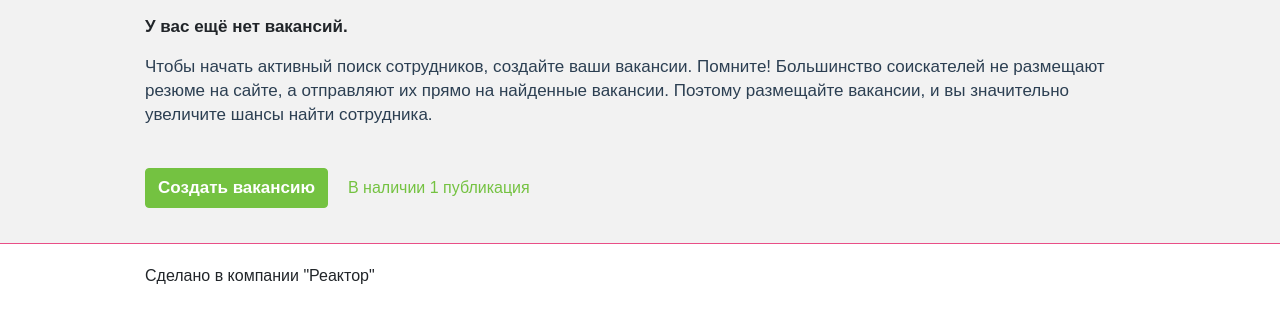
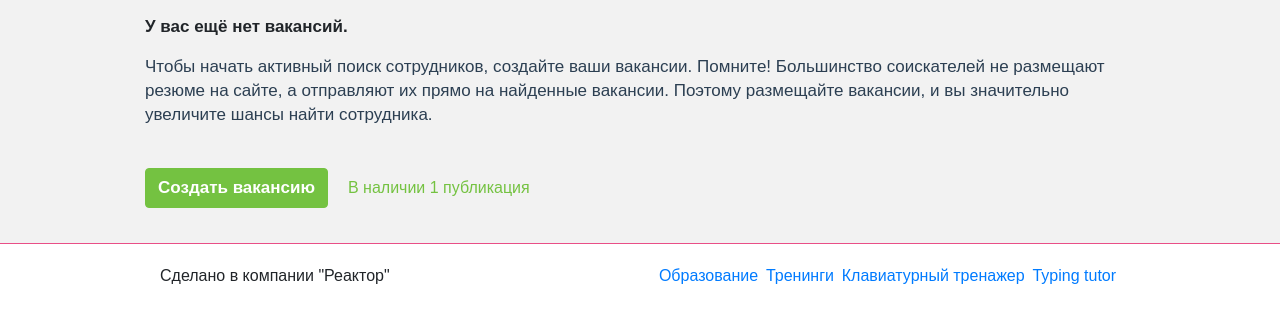
Before and after one commit to Navi-coM/reactor_test, a website: page app/index.html in a window 1280 px wide. Shown: the part 236-558 px from the top of the page. Drawn offline with Linux system fonts and the light colour scheme.

Commit message:
dev footer

```diff
--- a/app/index.html
+++ b/app/index.html
@@ -87,8 +87,16 @@
     <footer classs="footer">
       <div class="container">
         <div class="row">
-          <div class="footer-content">
+          <div class="col-lg-4 footer-content">
             Сделано в компании "Реактор"
+          </div>
+          <div class="col-lg-6 ml-auto">
+            <ul class="d-flex flex-column flex-md-row justify-content-md-around justify-content-between">
+              <li><a href="#">Образование</a></li>
+              <li><a href="#">Тренинги</a></li>
+              <li><a href="#">Клавиатурный тренажер</a></li>
+              <li><a href="#">Typing tutor</a></li>
+            </ul>
           </div>
         </div>
       </div>
--- a/gulpfile.js
+++ b/gulpfile.js
@@ -3,7 +3,8 @@ var gulp = require("gulp"),
   sass = require("gulp-sass"),
   autoprefixer = require("gulp-autoprefixer"),
   sourcemaps = require("gulp-sourcemaps"),
-  browserSync = require("browser-sync").create();
+  browserSync = require("browser-sync").create(),
+  git = require("gulp-git");
 
 function css_build(done) {
   gulp
```
Also changed, not shown: 1 other file.
